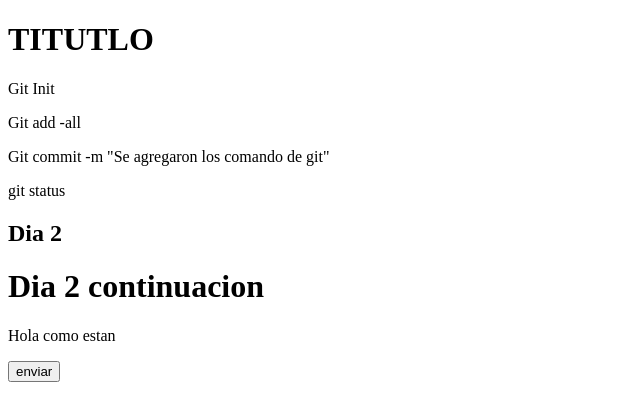
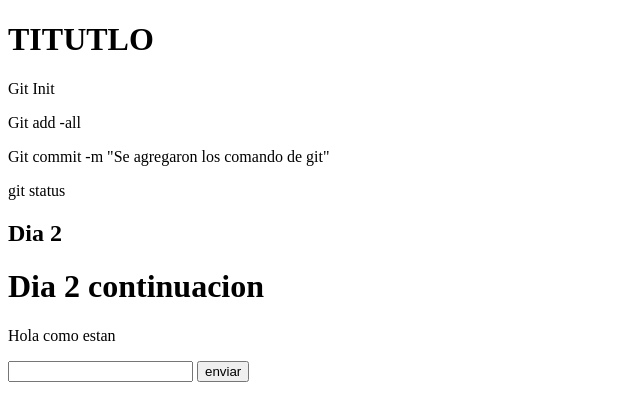
Before and after one commit to JorgeFlood/CursoGit, a plain HTML site: page index.html in a window 1280 px wide. Shown: the whole page, without its empty margins (0-640 px from the left). Drawn offline with Linux system fonts and the light colour scheme.

Commit message:
Se modifico index por Juan

```diff
--- a/index.html
+++ b/index.html
@@ -20,6 +20,7 @@
     <p>Hola como estan</p>
 
     <form action="#">
+        <input type="text" name="first-name" id="id">
         <input type="button" value="enviar">
     </form>
 </body>
```
